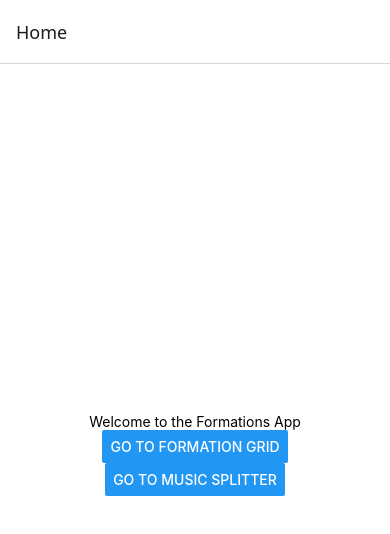
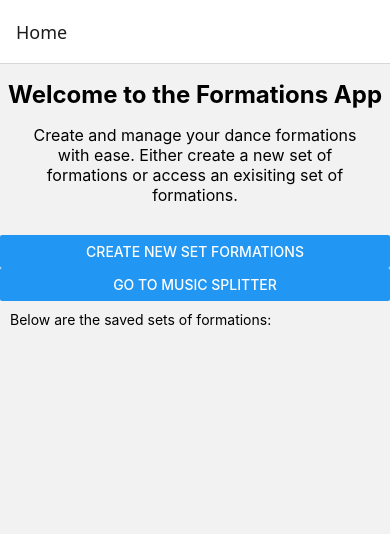
Before and after one commit to sbelambe/formations, a React Native app in the folder Formations/: screen /Home in a window 390 px wide. Shown: the top 534 px of the page. Built offline with nearby package versions, Linux system fonts and the light colour scheme.

Commit message:
updated home screen

```diff
--- a/Formations/components/HomeScreen.js
+++ b/Formations/components/HomeScreen.js
@@ -4,9 +4,27 @@ import { View, StyleSheet, Text, Button } from "react-native";
 function HomeScreen({ navigation }) {
   return (
     <View style={styles.container}>
-      <Text>Welcome to the Formations App</Text>
-      <Button title="Go to Formation Grid" onPress={() => navigation.navigate('Formation')} />
-      <Button title="Go to Music Splitter" onPress={() => navigation.navigate('MusicSplitter')} />
+      <View style={styles.introduction}>
+        <Text style={styles.welcomeText}>Welcome to the Formations App</Text>
+        <Text style={styles.descriptionText}>
+          Create and manage your dance formations with ease. Either create a new
+          set of formations or access an exisiting set of formations.
+        </Text>
+      </View>
+
+      <View style={styles.new}>
+        <Button
+          title="Create New Set Formations"
+          onPress={() => navigation.navigate("Formation")}
+        />
+        <Button
+          title="Go to Music Splitter"
+          onPress={() => navigation.navigate("MusicSplitter")}
+        />
+      </View>
+      <View style={styles.saved}>
+        <Text>Below are the saved sets of formations: </Text>
+        </View>
     </View>
   );
 }
@@ -14,9 +32,26 @@ function HomeScreen({ navigation }) {
 const styles = StyleSheet.create({
   container: {
     flex: 1,
-    backgroundColor: "#fff",
+  },
+  introduction: {
     alignItems: "center",
-    justifyContent: "center",
+    justifyContent: "space-between",
+    paddingBottom: 30,
+  },
+  welcomeText: {
+    fontSize: 24,
+    fontWeight: "bold",
+    marginVertical: 16,
+  },
+  descriptionText: {
+    fontSize: 16,
+    textAlign: "center",
+    marginHorizontal: 16,
+  },
+
+  saved: {
+    marginVertical: 10,
+    marginHorizontal: 10,
   },
 });
 
```
